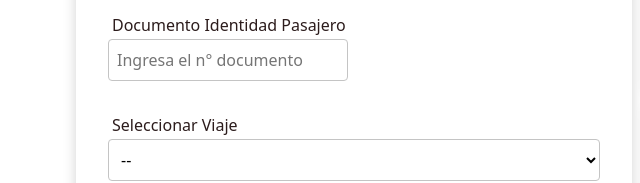
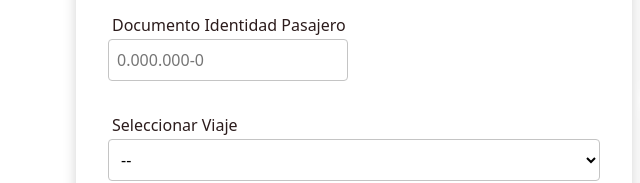
Before and after one commit to DanielAlonsoDev/Bustickets, a website: page index.html in a window 1280 px wide. Shown: the part 252-435 px from the top of the page, 0-640 px from the left. Drawn offline with nearby package versions, Linux system fonts and the light colour scheme; files whose address does not match are found by name.

```diff
--- a/index.html
+++ b/index.html
@@ -64,7 +64,7 @@
                                     <label for="">
                                         <h4>Documento Identidad Pasajero</h4>
                                     </label>
-                                    <input type="text" id="userIdInput" placeholder="Ingresa el n° documento">
+                                    <input type="text" id="userIdInput" placeholder="0.000.000-0">
                                 </div>
                             </div>
                             <div class="row">
```
Also changed, not shown: js/tickets.js (+7 -0 lines).
